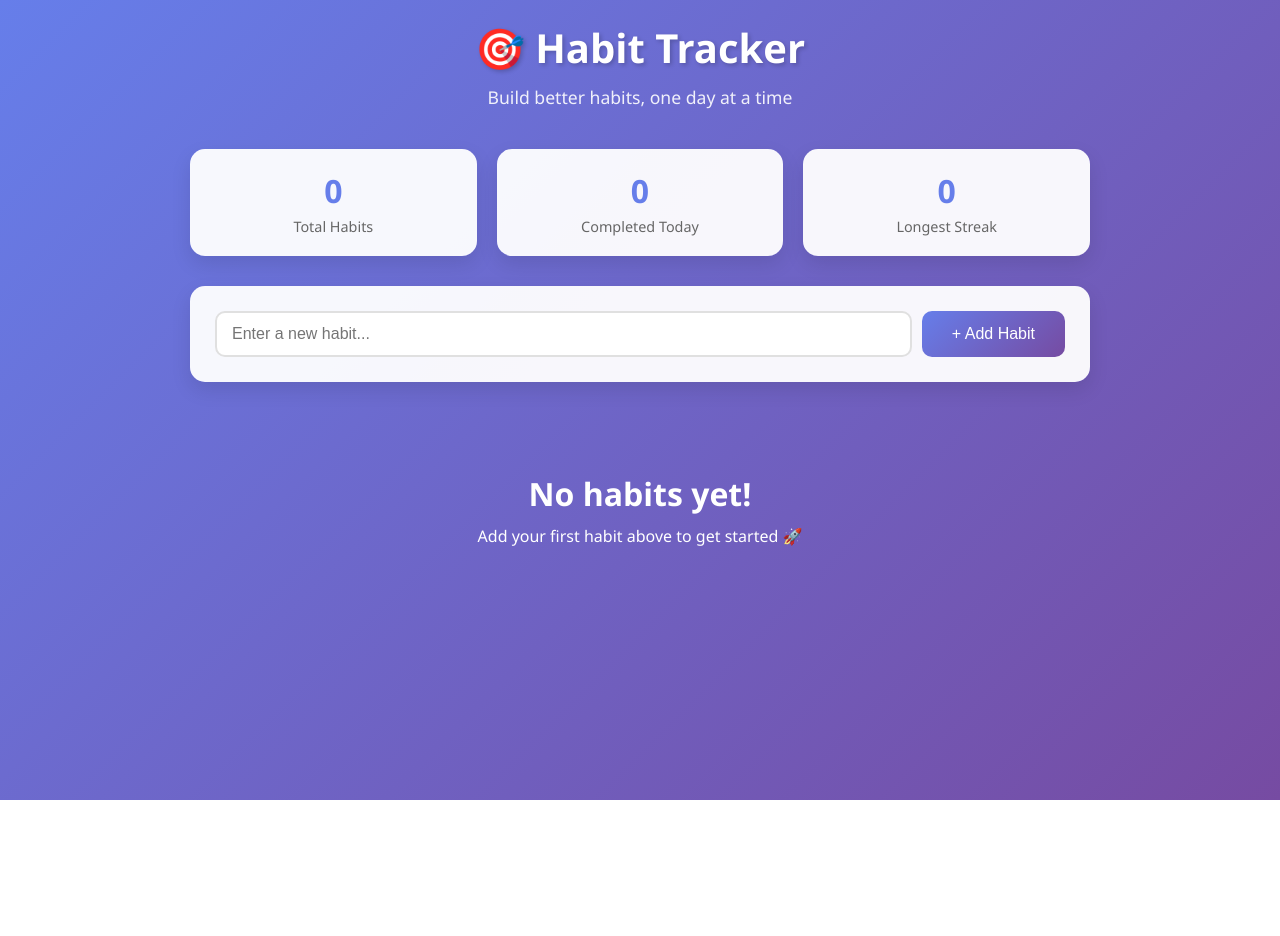
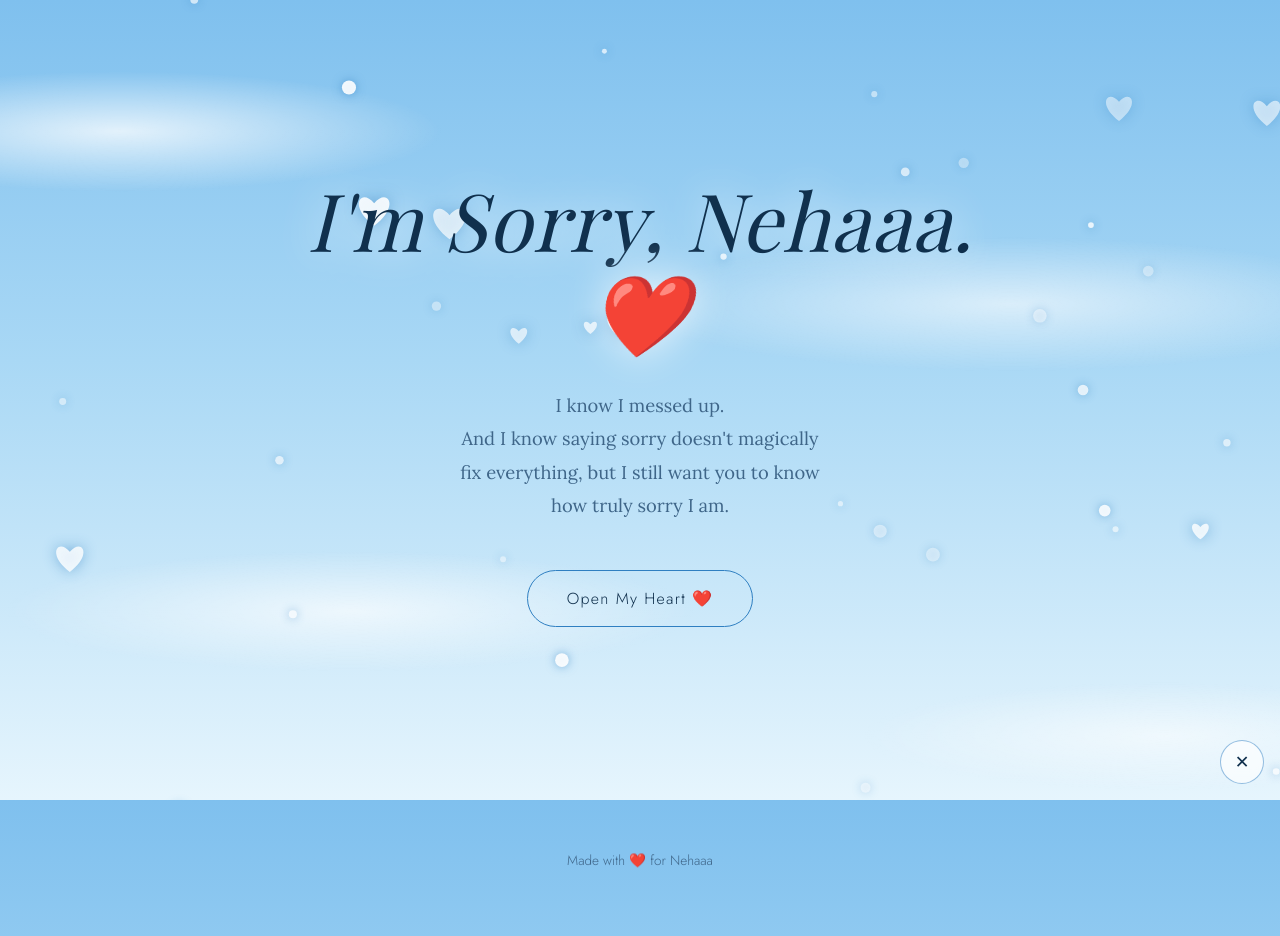
Before and after one commit to r1tikk/rivik, a plain HTML site: page index.html in a window 1280 px wide. Before the commit the page ends 800 px from the top, so only its background shows below. Drawn offline with nearby package versions, Linux system fonts and the light colour scheme; a web font is replaced by a local one.

Commit message:
Replace habit tracker HTML with apology page

```diff
--- a/index.html
+++ b/index.html
@@ -1,447 +1,185 @@
 <!DOCTYPE html>
 <html lang="en">
 <head>
-    <meta charset="UTF-8">
-    <meta name="viewport" content="width=device-width, initial-scale=1.0">
-    <title>Habit Tracker</title>
-    <style>
-        * {
-            margin: 0;
-            padding: 0;
-            box-sizing: border-box;
-        }
-
-        body {
-            font-family: 'Segoe UI', Tahoma, Geneva, Verdana, sans-serif;
-            background: linear-gradient(135deg, #667eea 0%, #764ba2 100%);
-            min-height: 100vh;
-            padding: 20px;
-        }
-
-        .container {
-            max-width: 900px;
-            margin: 0 auto;
-        }
-
-        .header {
-            text-align: center;
-            color: white;
-            margin-bottom: 40px;
-        }
-
-        .header h1 {
-            font-size: 2.5em;
-            margin-bottom: 10px;
-            text-shadow: 2px 2px 4px rgba(0,0,0,0.2);
-        }
-
-        .header p {
-            font-size: 1.1em;
-            opacity: 0.9;
-        }
-
-        .stats-grid {
-            display: grid;
-            grid-template-columns: repeat(auto-fit, minmax(150px, 1fr));
-            gap: 20px;
-            margin-bottom: 30px;
-        }
-
-        .stat-card {
-            background: rgba(255, 255, 255, 0.95);
-            padding: 20px;
-            border-radius: 15px;
-            text-align: center;
-            box-shadow: 0 8px 20px rgba(0,0,0,0.1);
-            transition: transform 0.3s;
-        }
-
-        .stat-card:hover {
-            transform: translateY(-5px);
-        }
-
-        .stat-number {
-            font-size: 2em;
-            font-weight: bold;
-            color: #667eea;
-            margin-bottom: 5px;
-        }
-
-        .stat-label {
-            color: #666;
-            font-size: 0.9em;
-        }
-
-        .add-habit-section {
-            background: rgba(255, 255, 255, 0.95);
-            padding: 25px;
-            border-radius: 15px;
-            margin-bottom: 30px;
-            box-shadow: 0 8px 20px rgba(0,0,0,0.1);
-        }
-
-        .add-habit-form {
-            display: flex;
-            gap: 10px;
-            flex-wrap: wrap;
-        }
-
-        .habit-input {
-            flex: 1;
-            min-width: 200px;
-            padding: 12px 15px;
-            border: 2px solid #e0e0e0;
-            border-radius: 10px;
-            font-size: 1em;
-            transition: border-color 0.3s;
-        }
-
-        .habit-input:focus {
-            outline: none;
-            border-color: #667eea;
-        }
-
-        .add-btn {
-            padding: 12px 30px;
-            background: linear-gradient(135deg, #667eea 0%, #764ba2 100%);
-            color: white;
-            border: none;
-            border-radius: 10px;
-            font-size: 1em;
-            cursor: pointer;
-            transition: transform 0.2s;
-        }
-
-        .add-btn:hover {
-            transform: scale(1.05);
-        }
-
-        .habits-container {
-            display: grid;
-            gap: 15px;
-        }
-
-        .habit-card {
-            background: rgba(255, 255, 255, 0.95);
-            padding: 20px;
-            border-radius: 15px;
-            box-shadow: 0 8px 20px rgba(0,0,0,0.1);
-            transition: transform 0.3s;
-        }
-
-        .habit-card:hover {
-            transform: translateX(5px);
-        }
-
-        .habit-header {
-            display: flex;
-            justify-content: space-between;
-            align-items: center;
-            margin-bottom: 15px;
-        }
-
-        .habit-title {
-            font-size: 1.3em;
-            font-weight: 600;
-            color: #333;
-        }
-
-        .habit-streak {
-            background: linear-gradient(135deg, #667eea 0%, #764ba2 100%);
-            color: white;
-            padding: 5px 15px;
-            border-radius: 20px;
-            font-weight: bold;
-        }
-
-        .check-container {
-            display: flex;
-            align-items: center;
-            gap: 15px;
-        }
-
-        .check-box {
-            width: 30px;
-            height: 30px;
-            border: 3px solid #e0e0e0;
-            border-radius: 8px;
-            cursor: pointer;
-            transition: all 0.3s;
-            background: white;
-            display: flex;
-            align-items: center;
-            justify-content: center;
-            font-size: 1.2em;
-        }
-
-        .check-box:hover {
-            border-color: #667eea;
-            transform: scale(1.1);
-        }
-
-        .check-box.completed {
-            background: linear-gradient(135deg, #667eea 0%, #764ba2 100%);
-            border-color: #667eea;
-            color: white;
-        }
-
-        .check-label {
-            color: #666;
-            font-size: 0.95em;
-        }
-
-        .habit-actions {
-            display: flex;
-            gap: 10px;
-            justify-content: flex-end;
-        }
-
-        .delete-btn {
-            padding: 8px 20px;
-            background: #ff4757;
-            color: white;
-            border: none;
-            border-radius: 8px;
-            cursor: pointer;
-            transition: background 0.3s;
-        }
-
-        .delete-btn:hover {
-            background: #ff3838;
-        }
-
-        .empty-state {
-            text-align: center;
-            padding: 60px 20px;
-            color: white;
-        }
-
-        .empty-state h2 {
-            font-size: 2em;
-            margin-bottom: 10px;
-        }
-
-        @media (max-width: 600px) {
-            .header h1 {
-                font-size: 2em;
-            }
-
-            .days-grid {
-                grid-template-columns: repeat(7, 1fr);
-                gap: 5px;
-            }
-
-            .day-box {
-                font-size: 0.85em;
-            }
-        }
-    </style>
+<meta charset="utf-8">
+<meta name="viewport" content="width=device-width, initial-scale=1, viewport-fit=cover">
+<title>I'm Sorry, Nehaaa</title>
+<link rel="preconnect" href="https://fonts.googleapis.com">
+<link href="https://fonts.googleapis.com/css2?family=Playfair+Display:ital,wght@0,400;0,500;1,400&family=Lora:ital,wght@0,400;1,400&family=Jost:wght@300;400&display=swap" rel="stylesheet">
+<style>
+:root{--bg:#a9d8f5;--bg2:#e6f5fd;--ink:#10304d;--soft:#3f6689;--rose:#2f7fc1;--red:#1f5f9e;--glow:rgba(255,255,255,.75);
+--serif:'Lora',Georgia,serif;--head:'Playfair Display',Georgia,serif;--sans:'Jost',system-ui,sans-serif;--hand:'Homemade Apple','Brush Script MT',cursive}
+*{box-sizing:border-box;margin:0;padding:0}
+html{scroll-behavior:smooth}
+body{background:linear-gradient(180deg,#7fc0ee 0%,#a9d8f5 45%,#e6f5fd 100%) fixed;color:var(--ink);font-family:var(--serif);font-size:1.1rem;line-height:1.8;overflow-x:hidden;-webkit-font-smoothing:antialiased}
+body::before{content:'';position:fixed;inset:-10%;z-index:0;pointer-events:none;background:radial-gradient(ellipse 30% 9% at 20% 22%,rgba(255,255,255,.75),transparent 70%),radial-gradient(ellipse 36% 10% at 78% 40%,rgba(255,255,255,.6),transparent 70%),radial-gradient(ellipse 32% 9% at 35% 72%,rgba(255,255,255,.65),transparent 70%),radial-gradient(ellipse 28% 8% at 88% 85%,rgba(255,255,255,.55),transparent 70%);animation:drift 60s ease-in-out infinite alternate}
+@keyframes drift{from{transform:translateX(-4%)}to{transform:translateX(4%)}}
+canvas#fx{position:fixed;inset:0;width:100%;height:100%;pointer-events:none;z-index:0}
+main{position:relative;z-index:1}
+section{min-height:100svh;display:flex;flex-direction:column;align-items:center;justify-content:center;text-align:center;padding:14vh 1.5rem;max-width:760px;margin:0 auto}
+section.wide{max-width:1000px}
+h1,h2,.card h3{font-family:var(--head);font-weight:400;line-height:1.15;letter-spacing:.01em}
+h1{font-style:italic;font-size:clamp(2.6rem,9.5vw,5rem);text-shadow:0 0 40px var(--glow)}
+h2{font-size:clamp(2rem,6.5vw,3.2rem);margin-bottom:2.2rem}
+p{margin-bottom:1.3rem;color:var(--ink)}
+p.dim{color:var(--soft);font-style:italic}
+.sub{font-size:1.15rem;color:var(--soft);margin:2rem 0 3rem;max-width:32ch}
+.btn{font-family:var(--sans);font-weight:300;letter-spacing:.08em;font-size:1rem;color:var(--ink);background:transparent;border:1px solid var(--rose);padding:1rem 2.4rem;border-radius:999px;cursor:pointer;transition:.4s;box-shadow:0 0 0 var(--glow)}
+.btn:hover,.btn:focus-visible{background:rgba(255,255,255,.55);box-shadow:0 0 30px var(--glow);transform:translateY(-2px)}
+:focus-visible{outline:2px solid var(--rose);outline-offset:4px}
+/* reveal */
+.line{opacity:0;transform:translateY(14px);filter:blur(4px);transition:opacity 1.2s ease,transform 1.2s ease,filter 1.2s ease}
+.line.in{opacity:1;transform:none;filter:none}
+.locked{display:none}
+/* cards */
+.cards{display:grid;gap:1.2rem;width:100%}
+.card{background:linear-gradient(160deg,rgba(255,255,255,.6),rgba(255,255,255,.3));border:1px solid rgba(47,127,193,.3);box-shadow:0 14px 40px rgba(31,95,158,.12);border-radius:22px;padding:2rem 1.6rem;text-align:left}
+.card .ic{font-size:1.6rem}
+.card h3{font-weight:500;font-size:1.6rem;margin:.6rem 0 .4rem}
+.card p{color:var(--soft);font-size:1.12rem;margin:0}
+/* gallery */
+.gallery{display:flex;gap:1.2rem;overflow-x:auto;scroll-snap-type:x mandatory;width:100vw;padding:1rem 1.5rem 2rem;-webkit-overflow-scrolling:touch;scrollbar-width:none}
+.gallery::-webkit-scrollbar{display:none}
+figure{flex:0 0 min(78vw,320px);scroll-snap-align:center}
+figure .ph{aspect-ratio:3/4;border-radius:18px;background:linear-gradient(150deg,#ffffff,#cfe8f8);border:1px solid rgba(47,127,193,.3);display:grid;place-items:center;color:var(--soft);font-size:2rem;overflow:hidden;box-shadow:0 20px 50px rgba(31,95,158,.25)}
+figure img{width:100%;height:100%;object-fit:cover;display:block}
+figcaption{margin-top:.9rem;font-style:italic;color:var(--soft);font-size:1.1rem}
+.hint{font-family:var(--sans);font-size:.8rem;color:var(--soft);opacity:.7}
+/* promises */
+ul.pro{list-style:none;margin:0 0 2.5rem;text-align:left;display:inline-block}
+ul.pro li{font-size:1.5rem;padding:.35rem 0}
+/* letter */
+.paper{background:rgba(255,255,255,.55);border:1px solid rgba(47,127,193,.25);border-radius:14px;padding:2.4rem 1.6rem;text-align:left;font-family:var(--hand);font-size:1rem;line-height:2.3;color:#16385a;box-shadow:0 30px 80px rgba(31,95,158,.2);width:100%}
+.paper p{font-size:inherit;color:inherit;margin-bottom:1.2rem}
+/* finale */
+#final h2{font-size:clamp(2.4rem,8vw,4rem)}
+#reveal{display:none;margin-top:2rem}
+#reveal.show{display:block;animation:rise 2.4s ease both}
+@keyframes rise{from{opacity:0;transform:translateY(20px) scale(.97);filter:blur(8px)}to{opacity:1;transform:none;filter:none}}
+/* chrome */
+#bar{position:fixed;top:0;left:0;height:2px;width:0;background:linear-gradient(90deg,var(--red),var(--rose));z-index:10;box-shadow:0 0 10px var(--glow)}
+#mute{position:fixed;right:max(1rem,env(safe-area-inset-right));bottom:max(1rem,env(safe-area-inset-bottom));z-index:10;width:44px;height:44px;border-radius:50%;border:1px solid rgba(47,127,193,.5);background:rgba(255,255,255,.65);color:var(--ink);font-size:1.1rem;cursor:pointer;backdrop-filter:blur(6px)}
+footer{position:relative;z-index:1;text-align:center;padding:3rem 1rem 4rem;font-family:var(--sans);font-size:.85rem;color:var(--soft);font-weight:300}
+@media(min-width:760px){.cards{grid-template-columns:repeat(3,1fr)}.paper{padding:3.5rem;font-size:1.15rem}body{font-size:1.2rem}}
+@media(prefers-reduced-motion:reduce){*{animation:none!important;transition:none!important}html{scroll-behavior:auto}.line{opacity:1;transform:none;filter:none}}
+</style>
 </head>
 <body>
-    <div class="container">
-        <div class="header">
-            <h1>🎯 Habit Tracker</h1>
-            <p>Build better habits, one day at a time</p>
-        </div>
+<canvas id="fx" aria-hidden="true"></canvas>
+<div id="bar" role="progressbar" aria-label="Reading progress"></div>
+<button id="mute" aria-label="Turn music on" title="Music">♪</button>
+<audio id="music" loop preload="none"></audio>
 
-        <div class="stats-grid">
-            <div class="stat-card">
-                <div class="stat-number" id="totalHabits">0</div>
-                <div class="stat-label">Total Habits</div>
-            </div>
-            <div class="stat-card">
-                <div class="stat-number" id="completedToday">0</div>
-                <div class="stat-label">Completed Today</div>
-            </div>
-            <div class="stat-card">
-                <div class="stat-number" id="longestStreak">0</div>
-                <div class="stat-label">Longest Streak</div>
-            </div>
-        </div>
+<main id="app"></main>
+<footer id="foot"></footer>
 
-        <div class="add-habit-section">
-            <div class="add-habit-form">
-                <input type="text" class="habit-input" id="habitInput" placeholder="Enter a new habit...">
-                <button class="add-btn" id="addBtn">+ Add Habit</button>
-            </div>
-        </div>
+<script>
+/* =====================================================
+   EDIT EVERYTHING HERE — name, photos, captions, music
+   ===================================================== */
+const CONFIG = {
+  herName: "Nehaaa",                 // shown in the footer
+  musicUrl: "",                       // e.g. "piano.mp3" (put file next to this html). Leave "" for no music.
+  photos: [                           // set src to your photo path, e.g. "photos/us1.jpg"
+    { src: "", caption: "One of my favorite memories." },
+    { src: "", caption: "A moment I'll always remember." },
+    { src: "", caption: "You make ordinary moments special." },
+    { src: "", caption: "Us ❤️" }
+  ],
+  cards: [
+    ["💔","I hurt you","I understand that my actions affected you, and I'm sorry for putting you through that."],
+    ["🥺","I should have done better","I should have thought about your feelings before acting, and I regret that I didn't."],
+    ["❤️","You matter to me","You are incredibly important to me, and I never want you to feel like your feelings don't matter to me."]
+  ],
+  promises: ["Listen better.","Think before I act.","Respect your feelings.","Show you through my actions, not just words."],
+  letter: [
+    "Nehaaa,","I'm really sorry.",
+    "I know I messed up, and I've spent a lot of time thinking about how my actions made you feel.",
+    "You didn't deserve to be hurt by me.",
+    "I wish I could go back and handle things differently, but I can't change what already happened.",
+    "What I can do is learn from it.",
+    "I don't expect one website, one message, or one apology to suddenly make everything okay.",
+    "I just wanted to create this little corner of the internet to tell you something from my heart:",
+    "I'm sorry.",
+    "I'm sorry for hurting you.<br>I'm sorry for disappointing you.<br>And I'm sorry for making you feel anything less than loved and valued.",
+    "You mean so much to me.",
+    "And if you give me the chance, I want to show you that I can do better — not just say it.",
+    "❤️"
+  ]
+};
 
-        <div class="habits-container" id="habitsContainer">
-            <div class="empty-state">
-                <h2>No habits yet!</h2>
-                <p>Add your first habit above to get started 🚀</p>
-            </div>
-        </div>
-    </div>
+/* ---------- build the page ---------- */
+const L = (t,c="") => `<p class="line ${c}">${t}</p>`;
+const $ = s => document.querySelector(s);
+$('#app').innerHTML = `
+<section id="landing">
+  <h1 class="line">I'm Sorry, Nehaaa. ❤️</h1>
+  <p class="sub line">I know I messed up.<br>And I know saying sorry doesn't magically fix everything, but I still want you to know how truly sorry I am.</p>
+  <button class="btn line" id="open">Open My Heart ❤️</button>
+</section>
+<div id="rest" class="locked">
+<section id="s1"><h2 class="line">I Owe You an Apology</h2>
+  ${L("I've been thinking about what happened, and I realize that I hurt someone who means more to me than I can properly put into words.")}
+  ${L("I know I messed up. I know an “I'm sorry” can feel too small when someone has been hurt.")}
+  ${L("I'm not here to make excuses or justify what I did.")}
+  ${L("I just want to take responsibility and tell you that I am genuinely sorry.")}
+</section>
+<section id="s2" class="wide"><h2 class="line">I Understand</h2>
+  <div class="cards">${CONFIG.cards.map(c=>`<article class="card line"><div class="ic" aria-hidden="true">${c[0]}</div><h3>${c[1]}</h3><p>${c[2]}</p></article>`).join("")}</div>
+</section>
+</div>`;
+$('#foot').textContent = `Made with ❤️ for ${CONFIG.herName}`;
 
-    <script>
-        let habits = {};
-        const daysOfWeek = ['Sun', 'Mon', 'Tue', 'Wed', 'Thu', 'Fri', 'Sat'];
+/* ---------- reveal on scroll (staggered) ---------- */
+const io = new IntersectionObserver(es=>es.forEach(e=>{
+  if(!e.isIntersecting) return;
+  const sib=[...e.target.parentElement.querySelectorAll(':scope > .line')];
+  e.target.style.transitionDelay = Math.max(0,sib.indexOf(e.target))*0.35+'s';
+  e.target.classList.add('in'); io.unobserve(e.target);
+}),{threshold:.25});
+const watch=()=>document.querySelectorAll('.line:not(.in)').forEach(el=>io.observe(el));
+watch();
 
-        function getDateString(date) {
-            return date.toISOString().split('T')[0];
-        }
+/* ---------- interactions ---------- */
+$('#open').onclick=()=>{ $('#rest').classList.remove('locked'); watch();
+  setTimeout(()=>$('#s1').scrollIntoView({behavior:'smooth'}),80); };
 
-        function getLast7Days() {
-            const days = [];
-            for (let i = 6; i >= 0; i--) {
-                const date = new Date();
-                date.setDate(date.getDate() - i);
-                days.push(date);
-            }
-            return days;
-        }
+const bar=$('#bar');
+addEventListener('scroll',()=>{const h=document.documentElement;
+  bar.style.width=(scrollY/Math.max(1,h.scrollHeight-innerHeight)*100)+'%';},{passive:true});
 
-        function calculateStreak(completedDates) {
-            if (completedDates.length === 0) return 0;
+/* ---------- music (opt-in only, never autoplays) ---------- */
+const audio=$('#music'), mute=$('#mute'); let on=false;
+if(CONFIG.musicUrl) audio.src=CONFIG.musicUrl;
+mute.onclick=()=>{
+  if(!CONFIG.musicUrl){mute.title="Add musicUrl in CONFIG";return;}
+  on=!on; on?audio.play().catch(()=>{}):audio.pause();
+  mute.textContent=on?'♪':'✕'; mute.setAttribute('aria-label',on?'Mute music':'Turn music on');
+};
+mute.textContent='✕';
 
-            const sortedDates = completedDates.sort((a, b) => new Date(b) - new Date(a));
-            let streak = 0;
-            const today = new Date();
-            today.setHours(0, 0, 0, 0);
-
-            for (let i = 0; i < sortedDates.length; i++) {
-                const checkDate = new Date(today);
-                checkDate.setDate(checkDate.getDate() - i);
-                const checkDateString = getDateString(checkDate);
-
-                if (sortedDates.includes(checkDateString)) {
-                    streak++;
-                } else {
-                    break;
-                }
-            }
-
-            return streak;
-        }
-
-        function updateStats() {
-            const totalHabits = Object.keys(habits).length;
-            const today = getDateString(new Date());
-            let completedToday = 0;
-            let longestStreak = 0;
-
-            Object.values(habits).forEach(habit => {
-                if (habit.completed.includes(today)) {
-                    completedToday++;
-                }
-                const streak = calculateStreak(habit.completed);
-                if (streak > longestStreak) {
-                    longestStreak = streak;
-                }
-            });
-
-            document.getElementById('totalHabits').textContent = totalHabits;
-            document.getElementById('completedToday').textContent = completedToday;
-            document.getElementById('longestStreak').textContent = longestStreak;
-        }
-
-        function renderHabits() {
-            const container = document.getElementById('habitsContainer');
-
-            if (Object.keys(habits).length === 0) {
-                container.innerHTML = `
-                    <div class="empty-state">
-                        <h2>No habits yet!</h2>
-                        <p>Add your first habit above to get started 🚀</p>
-                    </div>
-                `;
-                updateStats();
-                return;
-            }
-
-            container.innerHTML = '';
-            const last7Days = getLast7Days();
-
-            Object.entries(habits).forEach(([id, habit]) => {
-                const today = getDateString(new Date());
-                const isCompletedToday = habit.completed.includes(today);
-
-                const card = document.createElement('div');
-                card.className = 'habit-card';
-
-                card.innerHTML = `
-                    <div class="habit-header">
-                        <div class="habit-title">${habit.name}</div>
-                    </div>
-                    <div class="check-container">
-                        <div class="check-box ${isCompletedToday ? 'completed' : ''}" data-habit-id="${id}">
-                            ${isCompletedToday ? '✓' : ''}
-                        </div>
-                        <div class="check-label">Mark as completed today</div>
-                    </div>
-                    <div class="habit-actions">
-                        <button class="delete-btn" data-habit-id="${id}">Delete</button>
-                    </div>
-                `;
-
-                container.appendChild(card);
-            });
-
-            updateStats();
-        }
-
-        function addHabit() {
-            const input = document.getElementById('habitInput');
-            const habitName = input.value.trim();
-
-            if (habitName) {
-                const id = Date.now().toString();
-                habits[id] = {
-                    name: habitName,
-                    completed: []
-                };
-
-                input.value = '';
-                renderHabits();
-            }
-        }
-
-        // Add habit button click
-        document.getElementById('addBtn').addEventListener('click', function() {
-            addHabit();
-        });
-
-        // Add habit on Enter key
-        document.getElementById('habitInput').addEventListener('keypress', function(e) {
-            if (e.key === 'Enter') {
-                addHabit();
-            }
-        });
-
-        // Toggle completion for today
-        document.addEventListener('click', function(e) {
-            if (e.target.closest('.check-box')) {
-                const checkBox = e.target.closest('.check-box');
-                const habitId = checkBox.getAttribute('data-habit-id');
-                const today = getDateString(new Date());
-
-                const habit = habits[habitId];
-                const index = habit.completed.indexOf(today);
-
-                if (index > -1) {
-                    habit.completed.splice(index, 1);
-                } else {
-                    habit.completed.push(today);
-                }
-
-                renderHabits();
-            }
-        });
-
-        // Delete habit
-        document.addEventListener('click', function(e) {
-            if (e.target.classList.contains('delete-btn')) {
-                const habitId = e.target.getAttribute('data-habit-id');
-                if (confirm('Are you sure you want to delete this habit?')) {
-                    delete habits[habitId];
-                    renderHabits();
-                }
-            }
-        });
-
-        // Initial render
-        renderHabits();
-    </script>
+/* ---------- floating hearts & glow particles ---------- */
+const cv=$('#fx'),cx=cv.getContext('2d');let W,H,ps=[];
+const still=matchMedia('(prefers-reduced-motion:reduce)').matches;
+const size=()=>{const d=Math.min(devicePixelRatio||1,2);W=cv.width=innerWidth*d;H=cv.height=innerHeight*d;};
+size();addEventListener('resize',size);
+const N=innerWidth<600?22:40;
+const mk=(burst,x,y)=>({x:x??Math.random()*W,y:y??(burst?H/2:H+Math.random()*H*.3),r:(Math.random()*2+1)*(W/900+1),
+  v:burst?-(Math.random()*3+1):-(Math.random()*.4+.15),dx:(Math.random()-.5)*(burst?3:.3),a:Math.random()*.5+.15,
+  heart:Math.random()<.22,ph:Math.random()*6.28});
+for(let i=0;i<N;i++){const p=mk();p.y=Math.random()*H;ps.push(p);}
+function heart(x,y,s){cx.beginPath();cx.moveTo(x,y+s*.35);
+  cx.bezierCurveTo(x-s,y-s*.4,x-s*.5,y-s*1.1,x,y-s*.5);
+  cx.bezierCurveTo(x+s*.5,y-s*1.1,x+s,y-s*.4,x,y+s*.35);cx.fill();}
+function burst(){for(let i=0;i<40;i++)ps.push(mk(true,W/2,H*.6));}
+(function loop(t){cx.clearRect(0,0,W,H);
+  ps.forEach((p,i)=>{ if(!still){p.y+=p.v;p.x+=p.dx+Math.sin(t/1800+p.ph)*.25;}
+    cx.fillStyle=`rgba(255,255,255,${p.a+.25})`;cx.shadowColor='rgba(47,127,193,.6)';cx.shadowBlur=p.heart?14:10;
+    if(p.heart)heart(p.x,p.y,p.r*4);else{cx.beginPath();cx.arc(p.x,p.y,p.r,0,6.28);cx.fill();}
+    if(p.y<-30||p.x<-30||p.x>W+30){ if(ps.length>N&&i>=N){ps.splice(i,1);} else Object.assign(p,mk()); }});
+  if(!still)requestAnimationFrame(loop);
+  })(0);
+if(still){/* draw one static frame */}
+</script>
 </body>
 </html>
```
